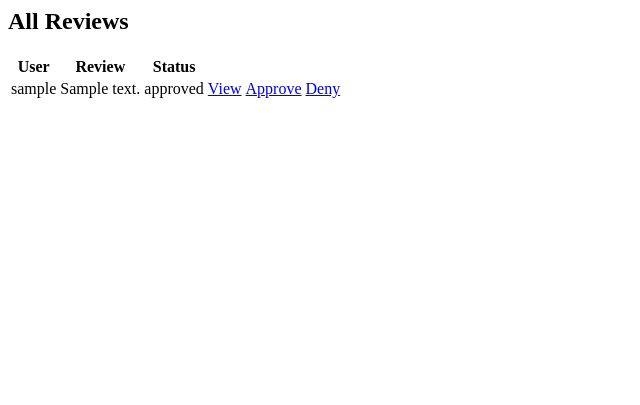
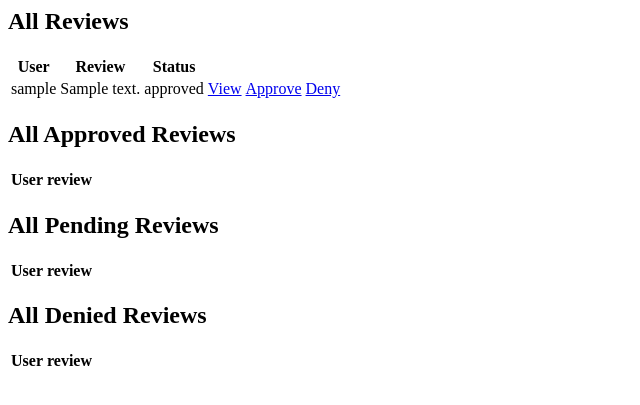
Before and after one commit to HarrisonT1/Portfolio-Project-4, a Django app: page /staff/dashboard/review_list/ in a window 1280 px wide. Shown: the top 405 px of the page, without its empty margins (0-640 px from the left). Run offline with Django 4.2, Linux system fonts and the light colour scheme; tables that the repository leaves empty hold one stand-in row (values such as "Sample post"); lists and menus that the app fills with data are empty.

Commit message:
Add html tables for each review in the database

```diff
--- a/staff/templates/staff/staff_review_list.html
+++ b/staff/templates/staff/staff_review_list.html
@@ -1,3 +1,4 @@
+<div>
     <h2>All Reviews</h2>
     <table>
         <tr>
@@ -22,3 +23,52 @@
             </tr>
         {% endfor %}
     </table>
+</div>
+
+<div>
+    <h2>All Approved Reviews</h2>
+    <table>
+        <tr>
+            <th>User</th>
+            <th>review</th>
+        </tr>
+        {% for review in approved_review %}
+            <tr>
+                <td>{{ review.user }}</td>
+                <td>{{ review.comment|truncatechars:20 }}</td>
+            </tr>
+        {% endfor %}
+    </table>
+</div>
+
+<div>
+    <h2>All Pending Reviews</h2>
+    <table>
+        <tr>
+            <th>User</th>
+            <th>review</th>
+        </tr>
+        {% for review in pending_review %}
+            <tr>
+                <td>{{ review.user }}</td>
+                <td>{{ review.comment|truncatechars:20 }}</td>
+            </tr>
+        {% endfor %}
+    </table>
+</div>
+
+<div>
+    <h2>All Denied Reviews</h2>
+    <table>
+        <tr>
+            <th>User</th>
+            <th>review</th>
+        </tr>
+        {% for review in denied_reviews %}
+            <tr>
+                <td>{{ review.user }}</td>
+                <td>{{ review.comment|truncatechars:20 }}</td>
+            </tr>
+        {% endfor %}
+    </table>
+</div>
```
Lines whose indentation alone changed are shown as unchanged.
